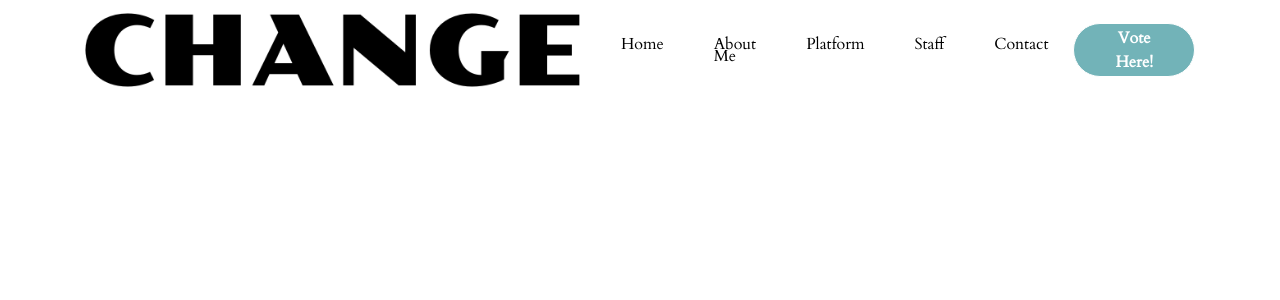
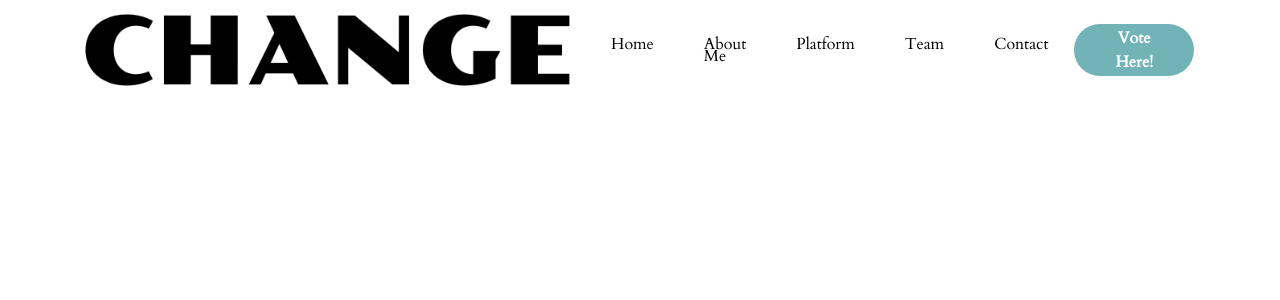
Before and after one commit to shivika-sua-president/shivika-sua-president.github.io, a Jekyll site: the page header.html, which Jekyll copies as it is, in a window 1280 px wide. Shown: the top 300 px of the page. Built offline with Jekyll 4.4.1, drawn with Linux system fonts in a browser that asks for light colours; some web fonts are replaced.

Commit message:
Change staff to team

```diff
--- a/_layouts/default.html
+++ b/_layouts/default.html
@@ -91,7 +91,7 @@
                     <a class="nav-link" href="platform.html">Platform</a>
                   </li>
                   <li class="nav-item">
-                    <a class="nav-link" href="team.html">Staff</a>
+                    <a class="nav-link" href="team.html">Team</a>
                   </li>
                   <li class="nav-item">
                     <a class="nav-link" href="contact.html">Contact</a>
--- a/header.html
+++ b/header.html
@@ -87,7 +87,7 @@
                 <a class="nav-link" href="platform.html">Platform</a>
               </li>
               <li class="nav-item">
-                <a class="nav-link" href="team.html">Staff</a>
+                <a class="nav-link" href="team.html">Team</a>
               </li>
               <li class="nav-item">
                 <a class="nav-link" href="contact.html">Contact</a>
--- a/team.html
+++ b/team.html
@@ -24,7 +24,7 @@ hero: |
     <div class="row justify-content-center">
       <div class="col-lg-7 col-sm-10">
         <div class="section_tittle">
-          <h2>Meet Our Campaign Staff</h2>
+          <h2>Meet Our Campaign Team</h2>
           <p>
             We're proud to say that a talented and diverse team help form
             the backbone of this campaign. Meet the people who make it
```
